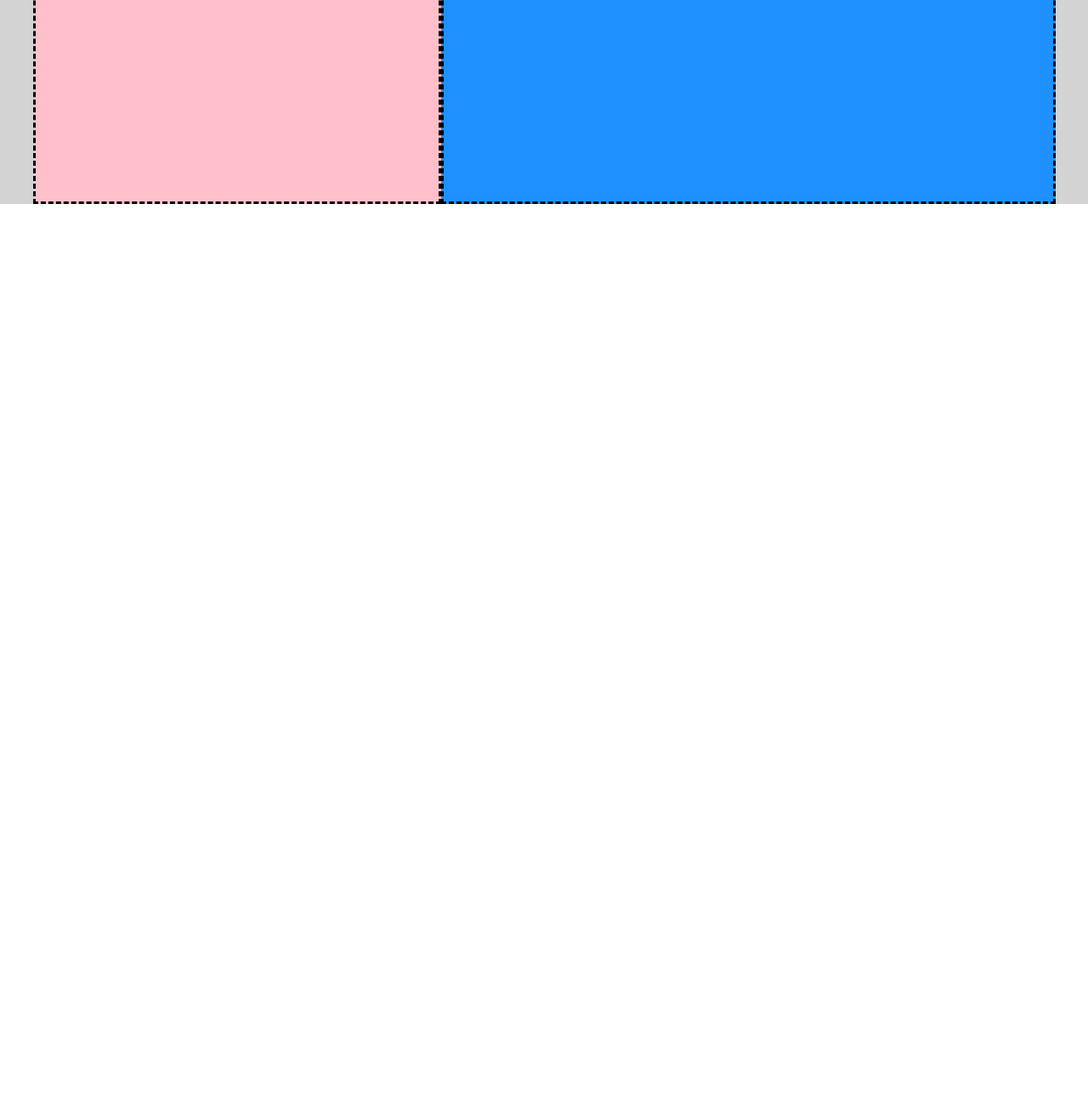
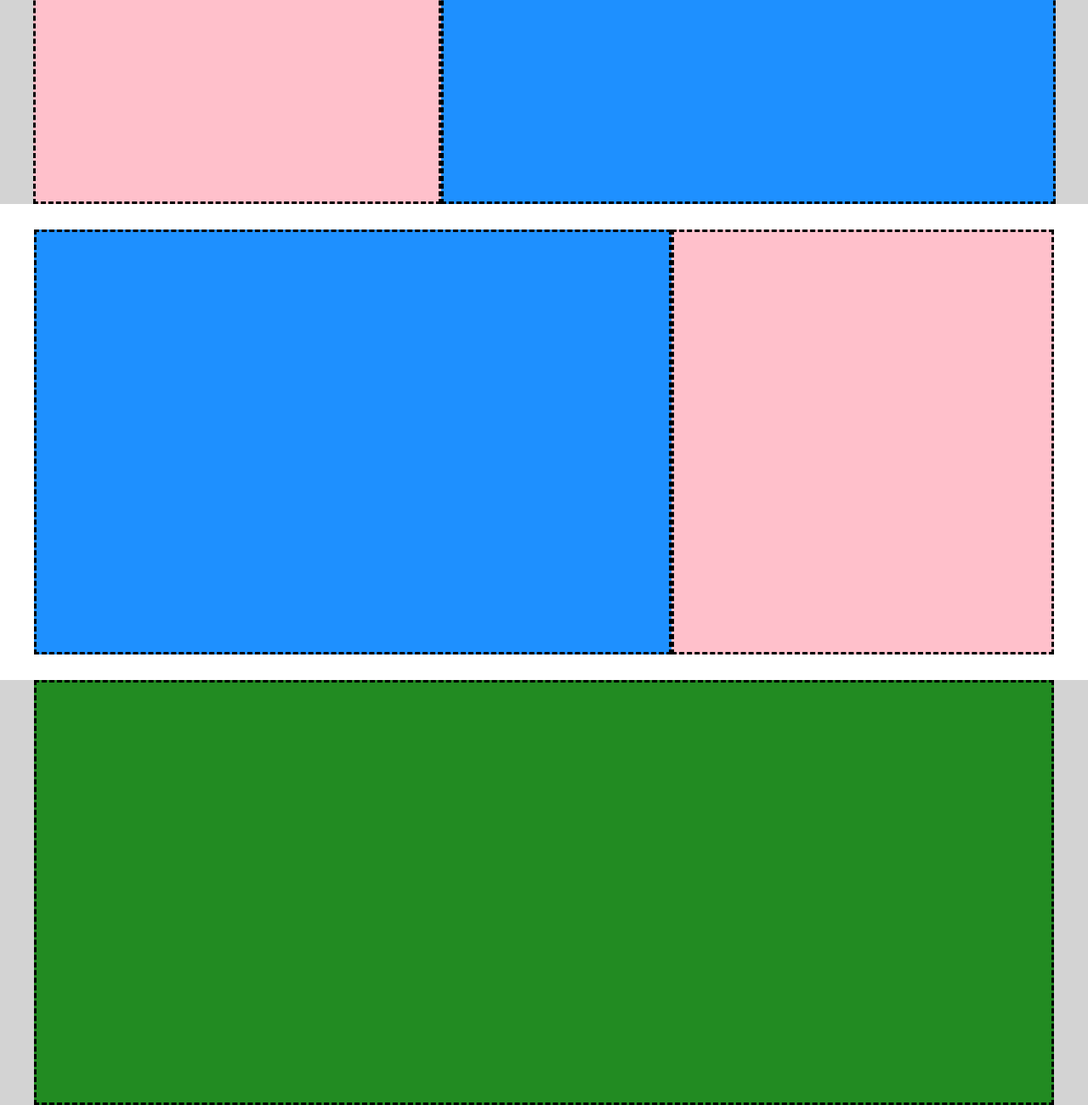
Before and after one commit to Andrea-Pascali/htmlcss-struttura-discord, a plain HTML site: page index.html in a window 1280 px wide. Shown: the part 1390-2690 px from the top of the page at 85% size. Before the commit the page ends 1630 px from the top, so only its background shows below. Drawn offline with Linux system fonts and the light colour scheme.

Commit message:
add main

```diff
--- a/css/style.css
+++ b/css/style.css
@@ -182,3 +182,26 @@ header > .hero {
      margin: 0px;
 
 }
+
+
+
+
+.col-big-green{
+     display: flex;
+     justify-content: center;
+     margin: auto;
+     min-height: 500px;
+     margin-top: 30px;
+     background-color: #d3d3d3;
+}
+
+
+.big-green{
+     background-color: #228b22;
+     margin: auto;
+     border: dashed black;
+     width: 1200px;
+     min-height: 500px;
+     margin: 0px;
+
+}
--- a/index.html
+++ b/index.html
@@ -43,6 +43,22 @@
 </section>
 
 
+<section class="conteiner-top">
+
+    <div class="col-big"></div>
+    <div class="col-small"></div>
+
+</section>
+
+
+
+<section class="col-big-green">
+
+    <div class="big-green"></div>
+
+</section>
+
+
 
 
 </body>
```
